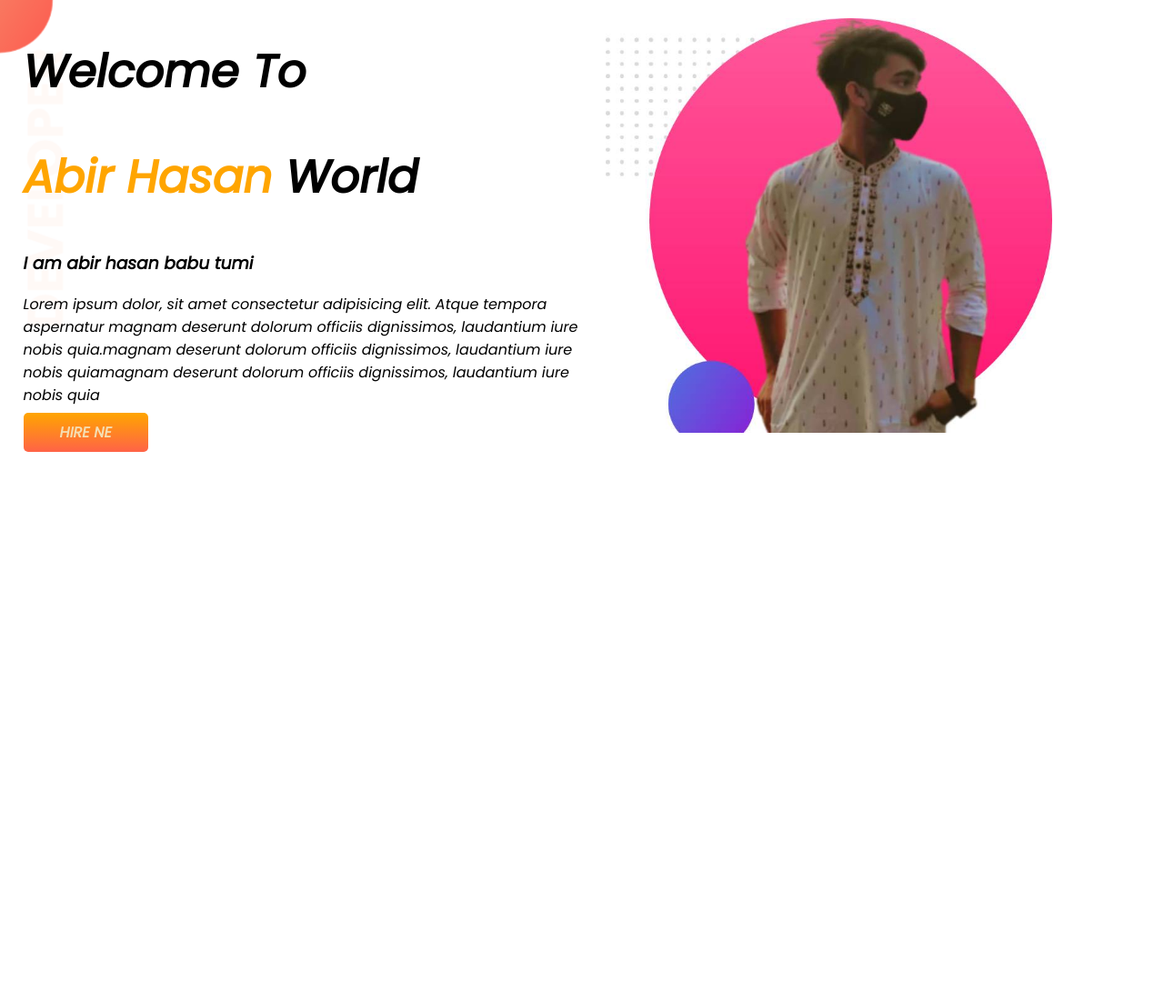
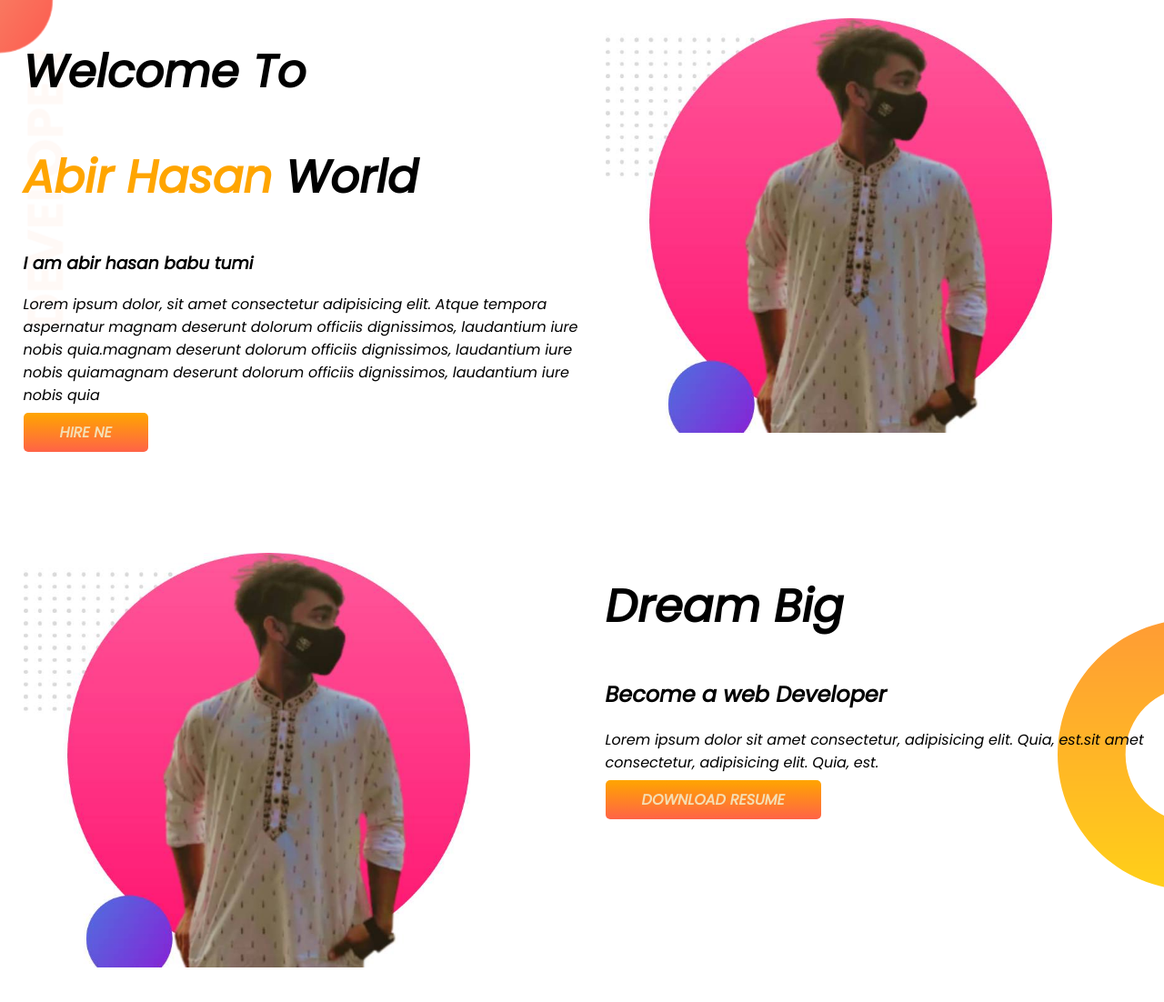
Before and after one commit to abirhasan33/developer-potrfolo, a plain HTML site: page index.html in a window 1280 px wide. Shown: the whole page at 91% size. Before the commit the page ends 800 px from the top, so only its background shows below. Drawn offline with Linux system fonts and the light colour scheme.

Commit message:
dreambig

```diff
--- a/index.html
+++ b/index.html
@@ -23,5 +23,17 @@
 
  </section>
 
+ <section class="dream-big">
+     <div class="hafe-width">
+         <img src="images/my-bg2.jpg" alt="">
+     </div>
+     <div class="hafe-width">
+         <h1>Dream Big</h1>
+         <h2>Become a web Developer</h2>
+         <p>Lorem ipsum dolor sit amet consectetur, adipisicing elit. Quia, est.sit amet consectetur, adipisicing elit. Quia, est.</p>
+         <a class="button" target="_blank" href="">DOWNLOAD RESUME</a>
+     </div>
+ </section>
+
 </body>
 </html>
--- a/style.css
+++ b/style.css
@@ -12,6 +12,7 @@ h1{
 }
 section{
     display: flex;
+    margin-bottom: 100px;
 }
 .hafe-width{
     width: 50%;
@@ -34,3 +35,8 @@ section{
     background-image: url(images/top-banner.png);
     background-repeat: no-repeat;
 }
+.dream-big{
+    background-image: url(images/dream-bg.png);
+    background-repeat: no-repeat;
+    background-position: right;
+}
```
